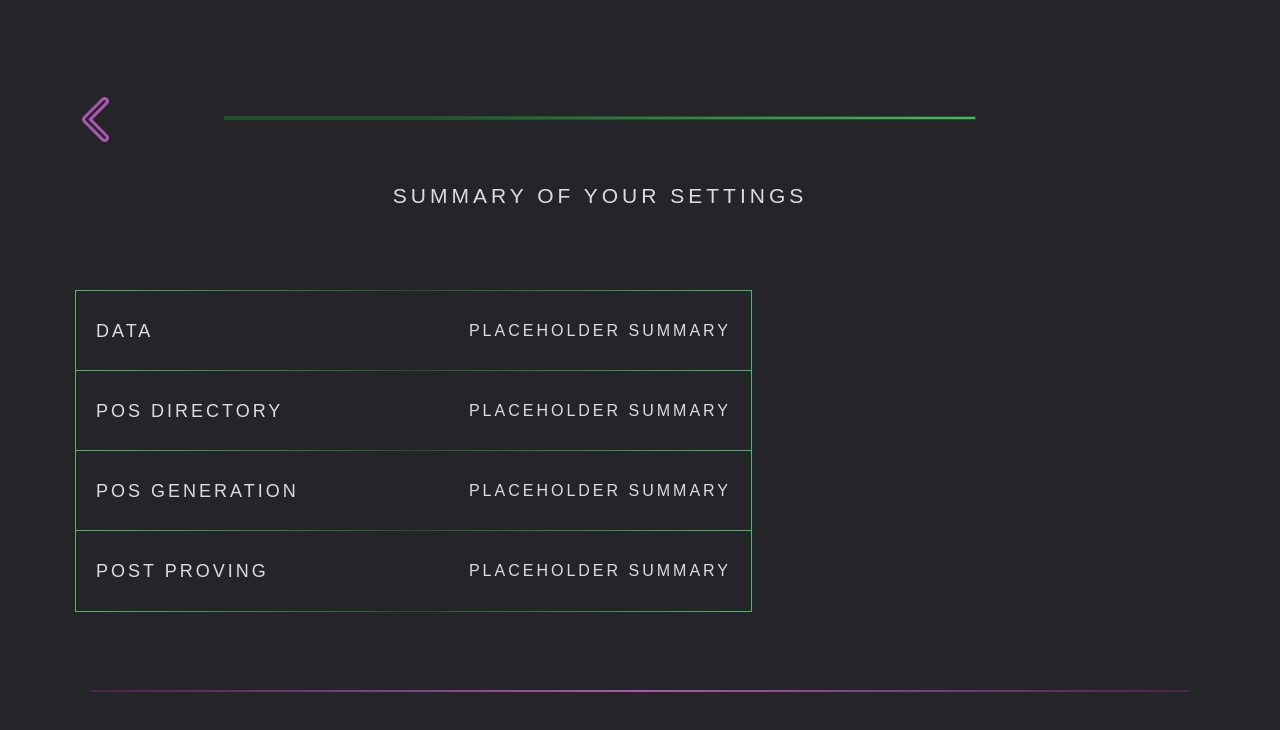
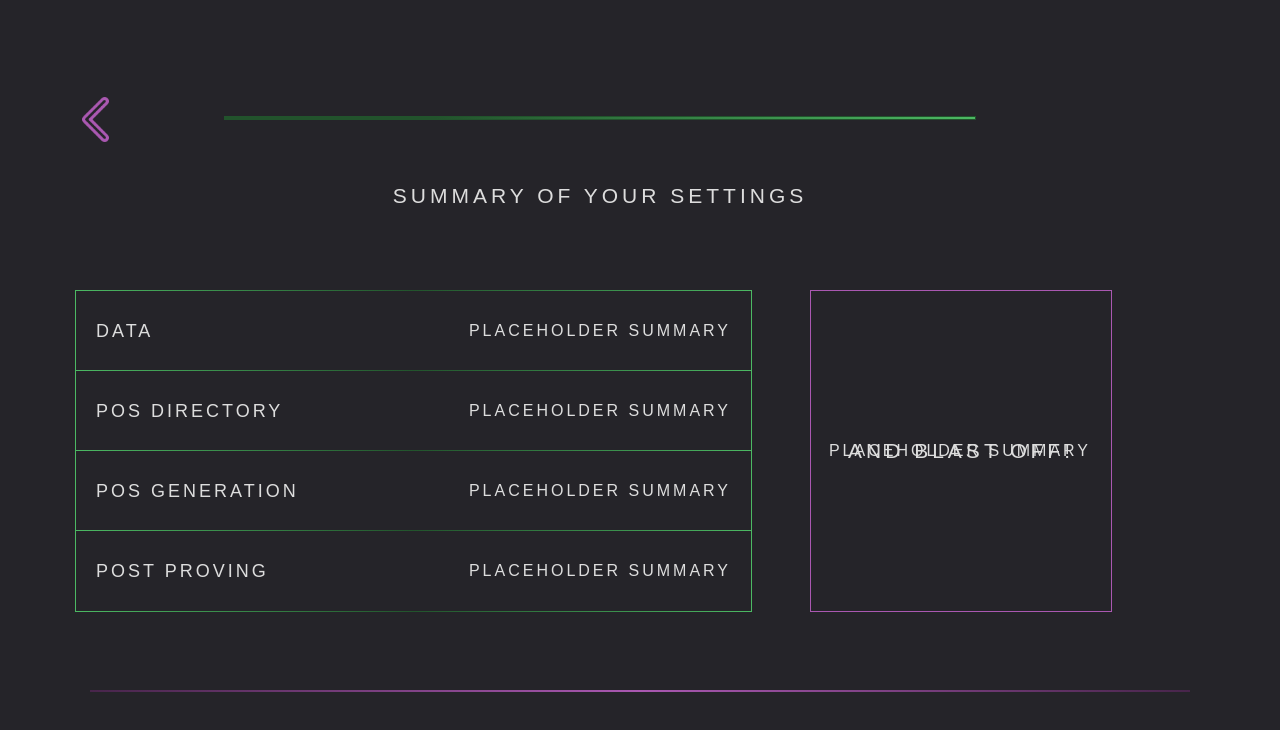
Before and after one commit to spacemeshos/sm-init-app-v2, a React (Create React App) app: page /guided/Summary in a window 1280 px wide. Shown: the top 730 px of the page. Built offline with nearby package versions, Linux system fonts and the light colour scheme.

Commit message:
title component development

```diff
--- a/src/components/titles.tsx
+++ b/src/components/titles.tsx
@@ -2,24 +2,64 @@ import * as React from "react";
 import styled from "styled-components";
 import Colors from "../styles/colors";
 
-
 interface TitleProps {
   text: string;
+  top?: number;
+  left?: number;
 }
 
-const Title: React.FC<TitleProps> = ({ text }) => {
-  return <StyledTitle>{text}</StyledTitle>;
+const Title: React.FC<TitleProps> = ({ text, top, left }) => {
+  return (
+    <StyledTitle top={top} left={left}>
+      {text}
+    </StyledTitle>
+  );
 };
 
-const StyledTitle = styled.h1`
+const StyledTitle = styled.h1<{
+  top?: number;
+  left?: number;
+}>`
   color: ${Colors.grayLight};
   font-family: "Source Code Pro", sans-serif;
-  text-align: center;
-  white-space: nowrap;
+  text-align: ${({ left }) => left == null ? 'center' : 'left'};
+    white-space: nowrap;
   text-transform: uppercase;
   font-size: 21px;
   font-weight: 400;
   letter-spacing: 4px;
+  top: ${({ top }) => top}px;
+  left: ${({ left }) => left == null ? '50%' : `${left}px`};
+  transform: ${({ left }) => left == null ? 'translateX(-50%)' : 'none'};
+  position: absolute;
 `;
 
-export default Title;
+const Subheader: React.FC<TitleProps> = ({ text, top, left }) => {
+  return (
+    <StyledSubheader top={top} left={left}>
+      {text}
+    </StyledSubheader>
+  );
+};
+
+const StyledSubheader = styled.h2<{
+  top?: number;
+  left?: number;
+}>`
+  color: ${Colors.grayLight};
+  font-family: "Source Code Pro Extralight";
+  text-align: ${({ left }) => left == null ? 'center' : 'left'};
+    white-space: nowrap;
+  text-transform: uppercase;
+  font-size: 21px;
+  font-weight: 400;
+  letter-spacing: 4px;
+  top: ${({ top }) => top}px;
+  left: ${({ left }) => left == null ? '50%' : `${left}px`};
+  transform: ${({ left }) => left == null ? 'translateX(-50%)' : 'none'};
+  position: absolute;
+`;
+
+
+
+export {Title, Subheader};
--- a/src/pages/GuidedCreate/SelectDirectory.tsx
+++ b/src/pages/GuidedCreate/SelectDirectory.tsx
@@ -6,7 +6,7 @@ import {
   PurpleButton,
   TooltipButton,
 } from "../../components/button";
-import Title from "../../components/titles";
+import {Title} from "../../components/titles";
 import Colors from "../../styles/colors";
 import ProgressBar from "../../components/progress";
 import Tile from "../../components/tile";
--- a/src/pages/GuidedCreate/Summary.tsx
+++ b/src/pages/GuidedCreate/Summary.tsx
@@ -1,10 +1,10 @@
 import * as React from "react";
 import styled from "styled-components";
 import { BackButton } from "../../components/button";
-import Title from "../../components/titles";
+import { Title } from "../../components/titles";
 import Colors from "../../styles/colors";
 import ProgressBar from "../../components/progress";
-import GreenFrame from "../../components/frames";
+import Frame from "../../components/frames";
 
 const NavProgress = styled.div`
   width: 1200px;
@@ -41,15 +41,14 @@ const Summary: React.FC = () => {
       </TextWrapper>
 
       <ContainerBottom>
-        <GreenFrame
-          wrapperTop={0}
+        <Frame
           wrapperLeft={75}
           wrapperHeight={80}
           wrapperWidth={675}
           heading="DATA"
           subheader="placeholder summary"
         />
-        <GreenFrame
+        <Frame
           wrapperTop={80}
           wrapperLeft={75}
           wrapperHeight={80}
@@ -57,7 +56,7 @@ const Summary: React.FC = () => {
           heading="POS Directory"
           subheader="placeholder summary"
         />
-        <GreenFrame
+        <Frame
           wrapperTop={160}
           wrapperLeft={75}
           wrapperHeight={80}
@@ -65,7 +64,7 @@ const Summary: React.FC = () => {
           heading="POS Generation"
           subheader="placeholder summary"
         />
-        <GreenFrame
+        <Frame
           wrapperTop={240}
           wrapperLeft={75}
           wrapperHeight={80}
@@ -73,6 +72,15 @@ const Summary: React.FC = () => {
           heading="POST Proving"
           subheader="placeholder summary"
         />
+        <Frame
+          wrapperHeight={320}
+          wrapperWidth={300}
+          wrapperLeft={810}
+          borderColor={Colors.purpleLight}
+          subheader="placeholder summary"
+        >
+          <Title text={"And blast off!"} />
+        </Frame>
       </ContainerBottom>
     </>
   );
--- a/src/pages/GuidedCreate/TailoredSettings.tsx
+++ b/src/pages/GuidedCreate/TailoredSettings.tsx
@@ -6,7 +6,7 @@ import {
   ForwardButton,
   TooltipButton,
 } from "../../components/button";
-import Title from "../../components/titles";
+import {Title} from "../../components/titles";
 import Colors from "../../styles/colors";
 import ProgressBar from "../../components/progress";
 import Tile from "../../components/tile";
--- a/src/pages/Home.tsx
+++ b/src/pages/Home.tsx
@@ -1,7 +1,7 @@
 import * as React from "react";
 import styled from "styled-components";
 import { Button } from "../components/button";
-import Title from "../components/titles";
+import {Title} from "../components/titles";
 import Colors from "../styles/colors";
 import { HoverAccordionMenu } from "../components/accordion";
 import { ExternalLinks } from "../Shared/Constants";
```
